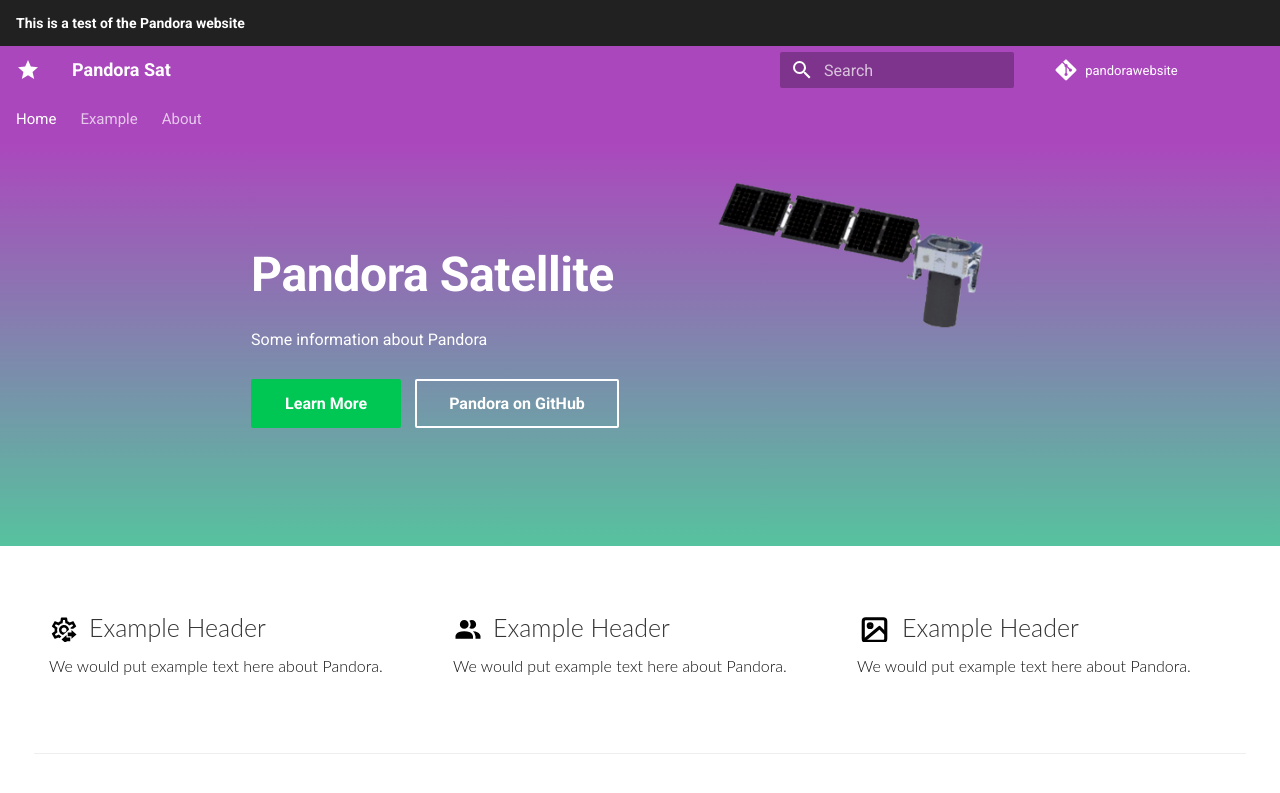
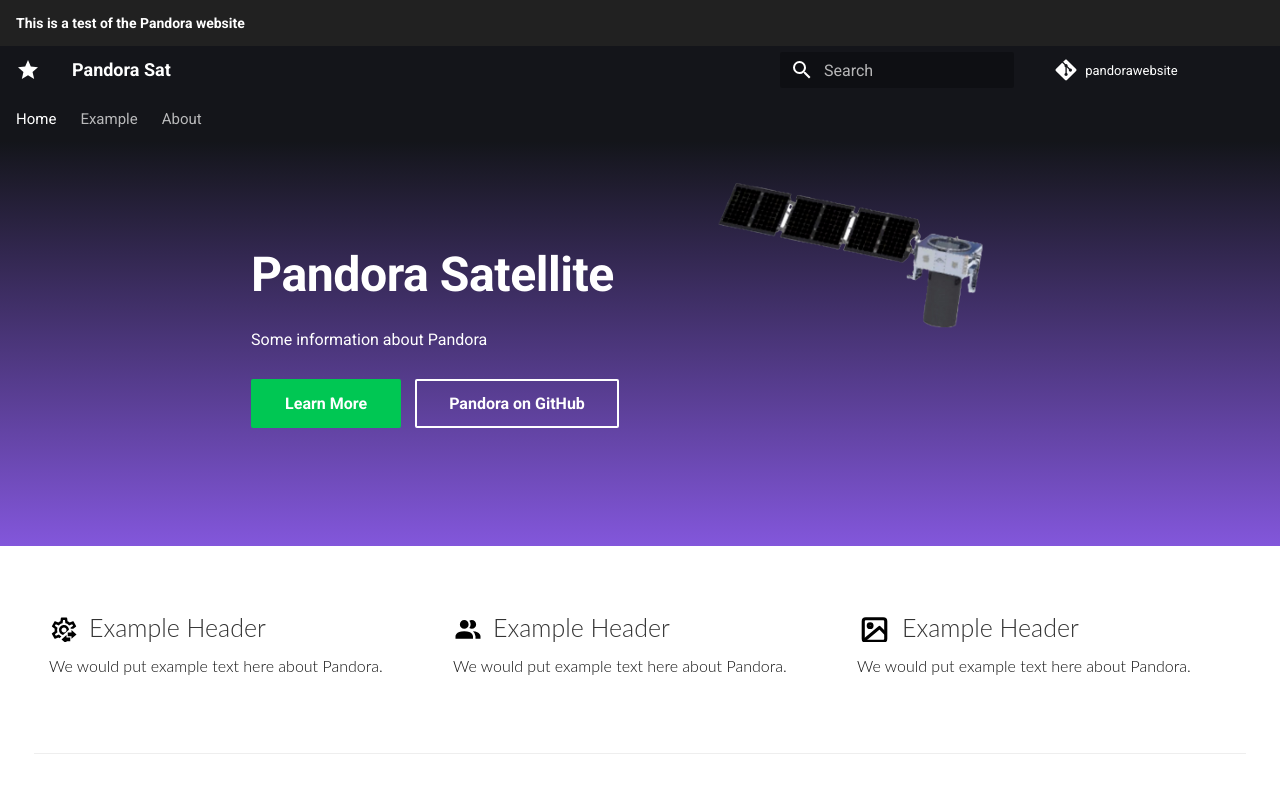
Before and after one commit to trevorfoote/pandorawebsite, an MkDocs documentation site: the page built from docs/index.md, in a window 1280 px wide. Shown: the top 793 px of the page. Built offline with MkDocs 1.6.1 and Material for MkDocs 9.7.7, drawn with Linux system fonts in a browser that asks for light colours; comment, search, counter and statistics services are not loaded.

Commit message:
color tweaks

```diff
--- a/docs/override/home.html
+++ b/docs/override/home.html
@@ -16,7 +16,7 @@
 
     .tx-container {
         padding-top: .0rem;
-        background: linear-gradient(to bottom, var(--md-primary-fg-color), hsla(160deg,47%,55%,1) 99%,#fff 99%)
+        background: linear-gradient(to bottom, var(--md-primary-fg-color), hsla(260, 65%, 55%, 0.89) 99%,#fff 99%)
     }
 
     .tx-hero {
--- a/mkdocs.yml
+++ b/mkdocs.yml
@@ -28,7 +28,7 @@ theme:
     logo: material/star
   palette:
     scheme: default
-    primary: purple
+    primary: black
     accent: green
   font:
     text: Roboto
```
